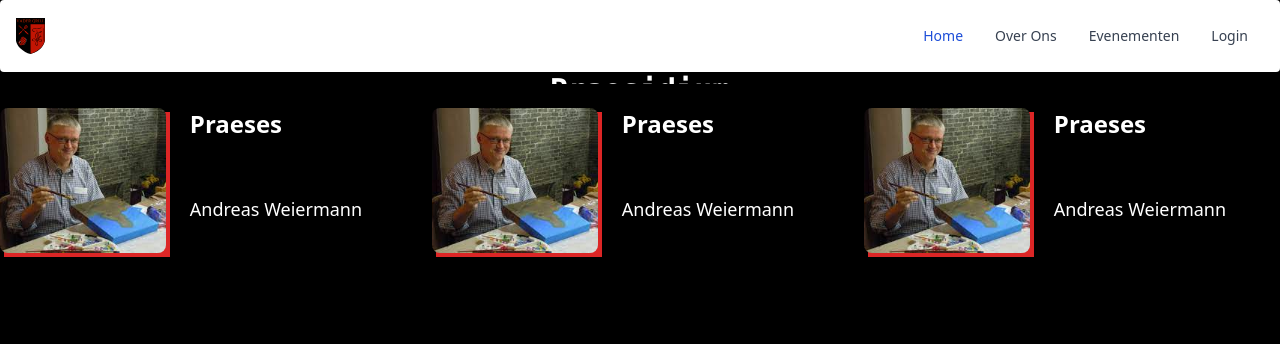
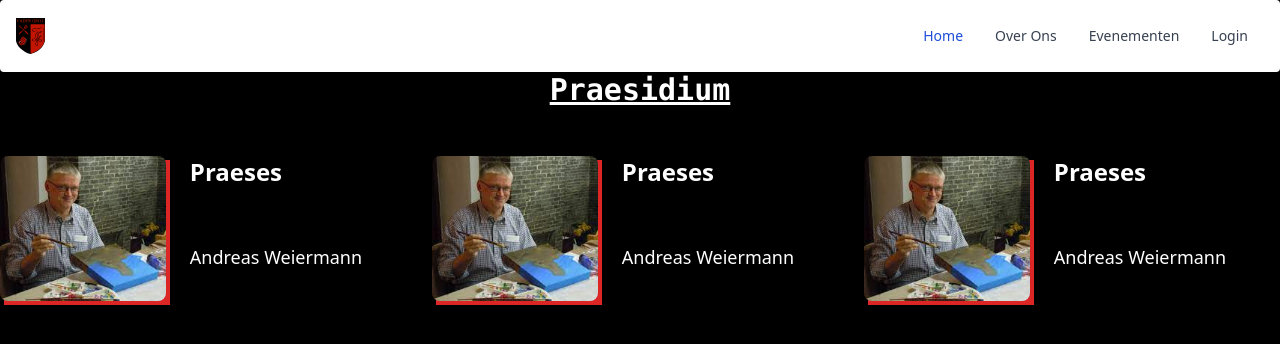
Before and after one commit to TakeoIschiFan/vadergrill-site, a SvelteKit app in the folder frontend/: page /over-ons in a window 1280 px wide. Shown: the top 344 px of the page. Built offline with nearby package versions, Linux system fonts and the light colour scheme.

Commit message:
final touches

```diff
--- a/frontend/src/routes/over-ons/+page.svelte
+++ b/frontend/src/routes/over-ons/+page.svelte
@@ -1,6 +1,6 @@
-<h1 class="text-3xl font-bold font-mono">Praesidium</h1>
+<p class="text-3xl font-bold font-mono underline">Praesidium</p>
 
-<div id="wrapper1">
+<div id="wrapper1" class="relative top-12">
   <div class="flex">
     <div
       class="flex mb-10 relative z-10 before:absolute before:top-1 before:left-1 before:w-full before:h-full before:bg-red-600"
```
